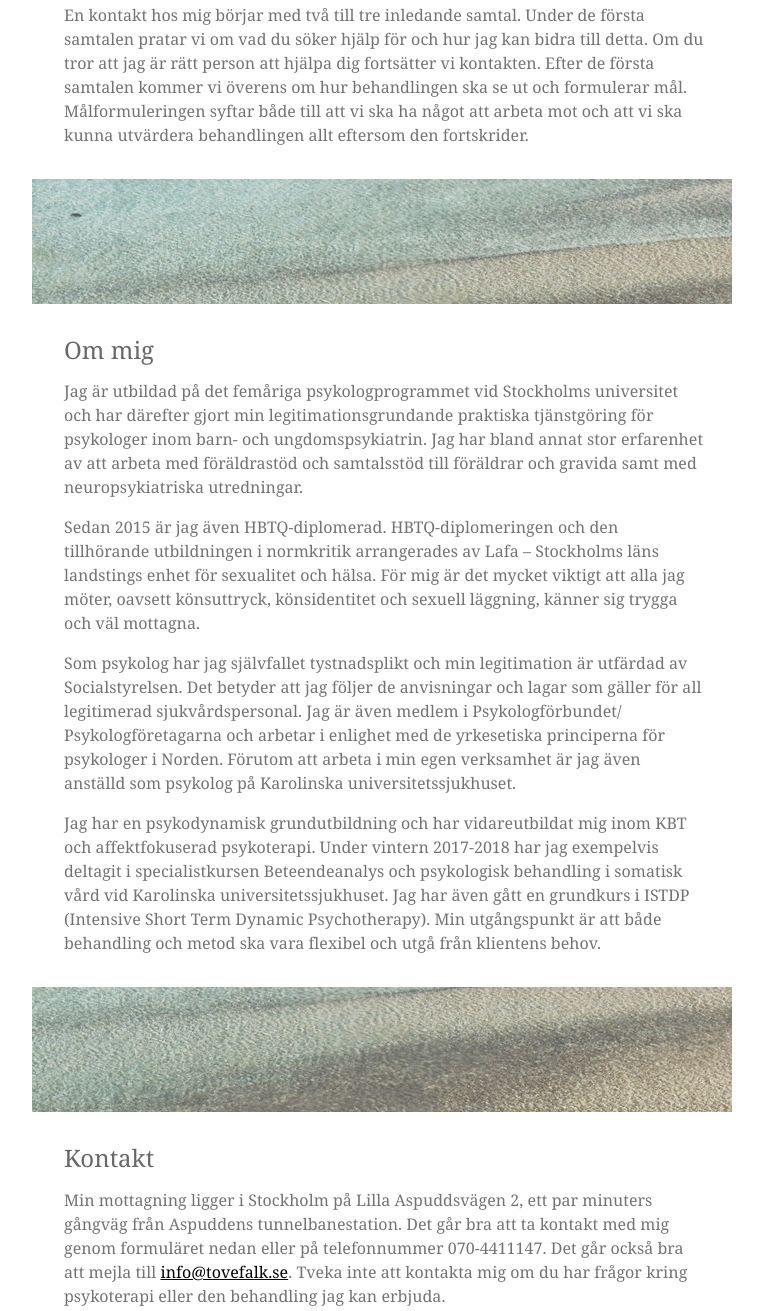
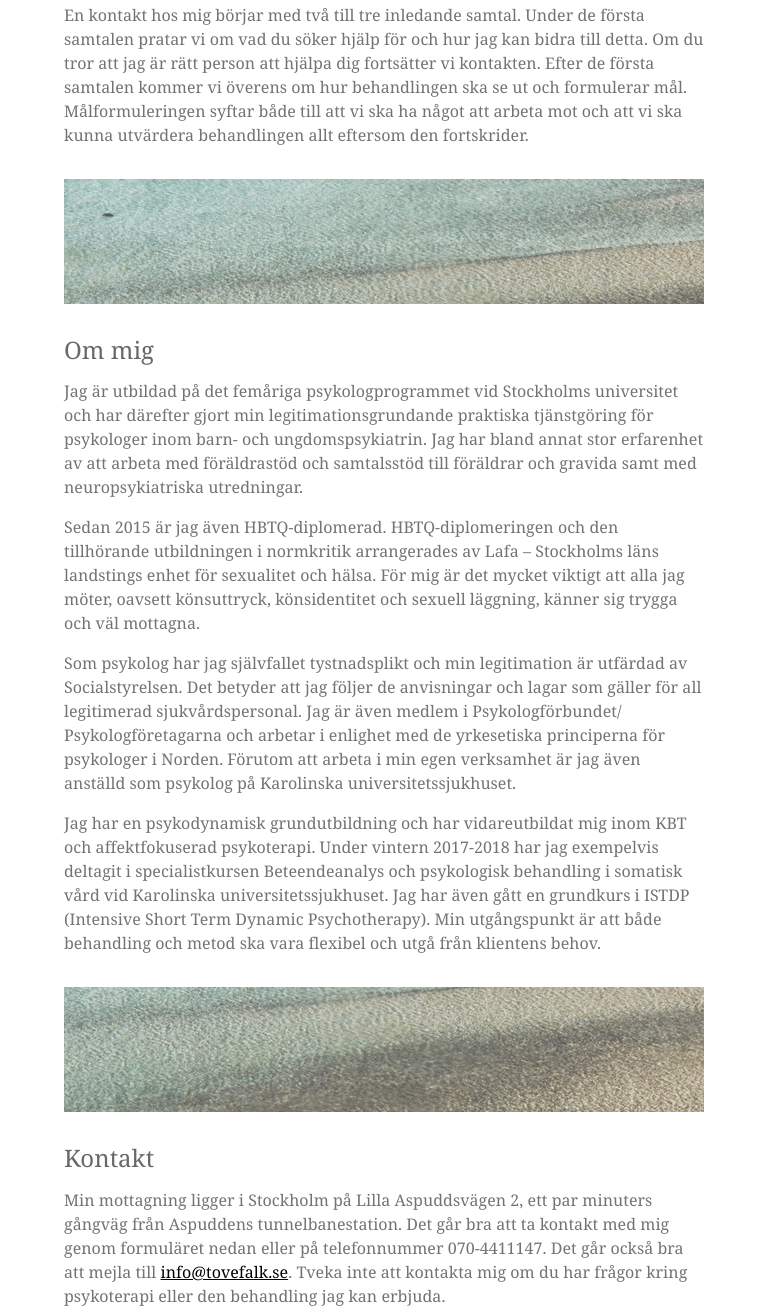
Before and after one commit to jesperengstrom/tove, a website: page index.html in a window 1280 px wide. Shown: the part 1279-2590 px from the top of the page, without its empty margins (192-955 px from the left). Drawn offline with Linux system fonts and the light colour scheme.

Commit message:
refactor

```diff
--- a/main.css
+++ b/main.css
@@ -277,61 +277,40 @@ li a:hover {
   background-blend-mode: lighten;
 }
 
-#divider-image-1 {
+#divider-image-1,
+#divider-image-2,
+#divider-image-3 {
   position: relative;
 }
 
-/* #divider-image-2 {
-  background-image: url(./img/div-2.jpg);
-  background-position: initial;
-} */
 
-#divider-image-1::after {
+#divider-image-1::after,
+#divider-image-2::after,
+#divider-image-3::after {
   content: '';
   position: absolute;
+  left: -2rem;
   height: 125px;
   width: 700px;
-  background-image: url(./img/div-1.jpg);
-  background-position: initial;
-  background-size: cover;
-  left: -2rem;
   background-color: #ffffff52;
   background-blend-mode: lighten;
 }
 
-
-#divider-image-2 {
-  position: relative
-}
-
-#divider-image-2::after {
-  content: '';
-  position: absolute;
-  height: 125px;
-  width: 700px;
-  background-image: url(./img/div-2.jpg);
+#divider-image-1::after {
+  background-image: url(./img/div-1.jpg);
   background-position: initial;
-  left: -2rem;
-  background-color: #ffffff57;
-  background-blend-mode: lighten;
+  background-size: cover;
 }
 
 
-#divider-image-3 {
-  position: relative
+#divider-image-2::after {
+  background-image: url(./img/div-2.jpg);
+  background-position: initial;
 }
 
 #divider-image-3::after {
-  content: '';
-  position: absolute;
-  height: 125px;
-  width: 700px;
   background-image: url(./img/div-2.jpg);
   background-position: bottom;
-  left: -2rem;
-  background-color: #ffffff57;
-  background-blend-mode: lighten;
-
 }
 
 
@@ -392,6 +371,13 @@ li a:hover {
   .mt-2-l {
     margin-top: 2rem;
   }
+
+  #divider-image-1::after,
+  #divider-image-2::after,
+  #divider-image-3::after {
+    left: 0;
+    width: 640px;
+  }
 }
 
 
```
